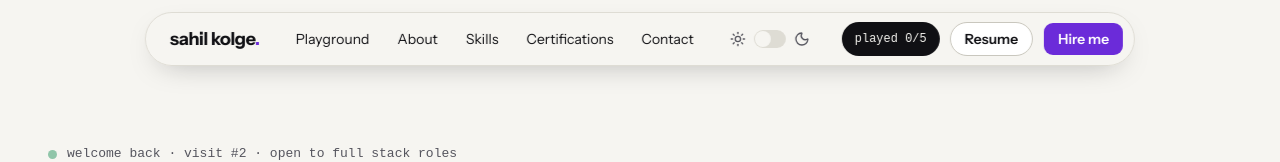
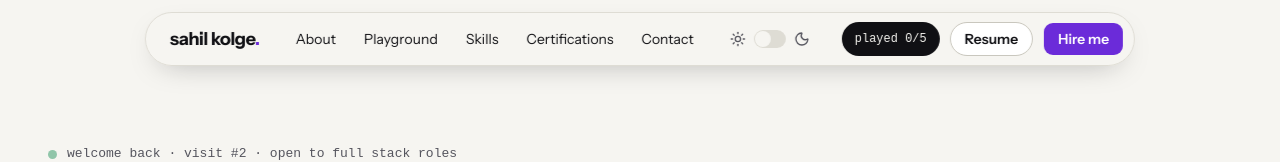
Before and after one commit to sahil-dev28/sahilkolge-playground, a React (Vite) app: page / in a window 1280 px wide. Shown: the top 162 px of the page. Built offline with nearby package versions, Linux system fonts and the light colour scheme; a web font is replaced by a local one.

Commit message:
feat: show about section before the work

```diff
--- a/src/Portfolio.tsx
+++ b/src/Portfolio.tsx
@@ -31,9 +31,9 @@ export default function Portfolio() {
     <div className="min-h-screen">
       <Nav dark={dark} onToggleMode={toggleMode} playedCount={playedCount} total={total} />
       <Hero visits={visits} played={played} />
+      <About />
       <Separator />
       <Playground markPlayed={markPlayed} />
-      <About />
       <Care />
       <Skills />
       <Certs />
--- a/src/data.ts
+++ b/src/data.ts
@@ -141,8 +141,8 @@ export const ABOUT: string[] = [
 ];
 
 export const NAV_LINKS = [
+  { id: "about", label: "About" },
   { id: "work", label: "Playground" },
-  { id: "about", label: "About" },
   { id: "skills", label: "Skills" },
   { id: "certs", label: "Certifications" },
   { id: "contact", label: "Contact" },
```
